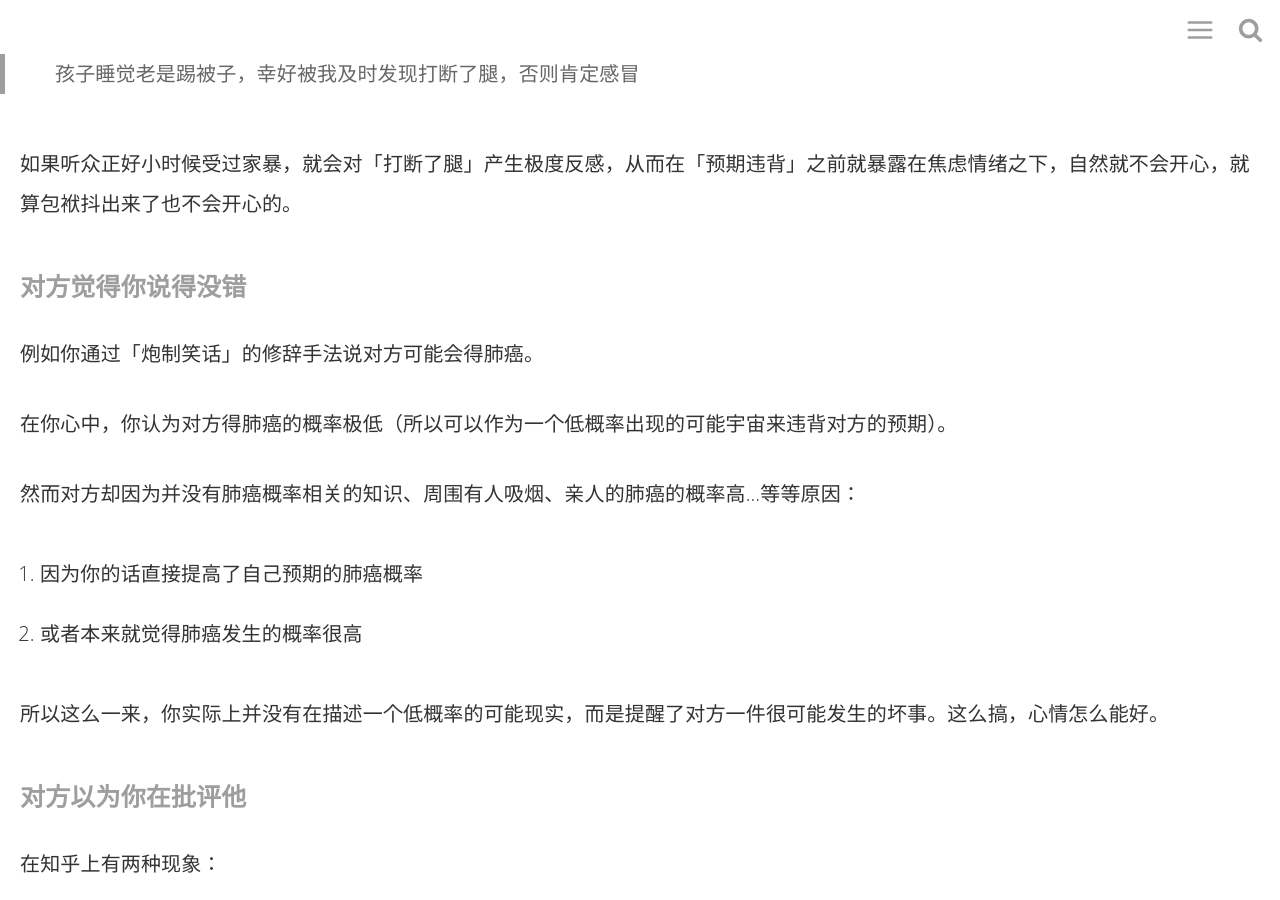
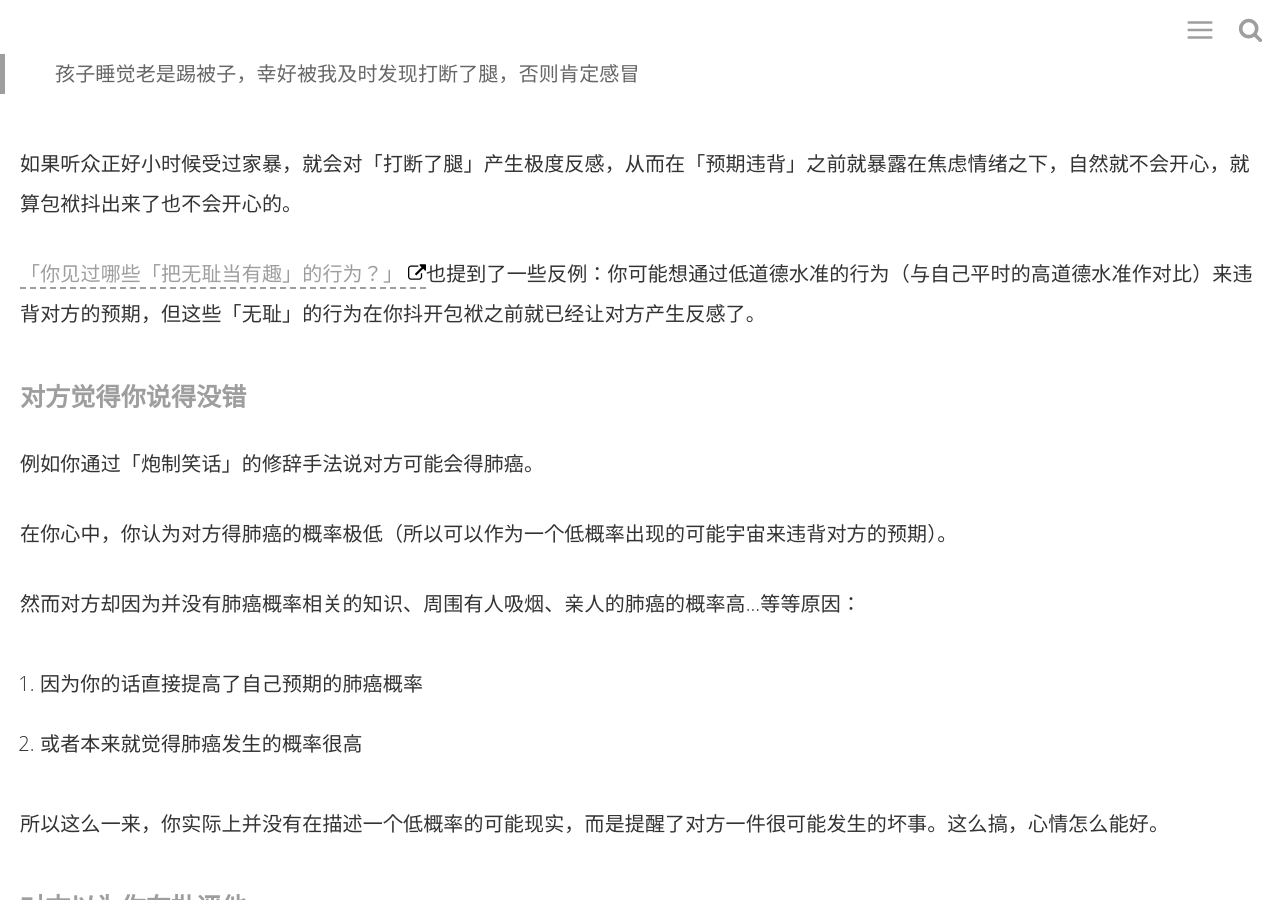
Before and after one commit to linonetwo/linonetwo.github.io, a Jekyll site: the page built from _posts/2019-09-20-这个玩笑不能开呀.md, in a window 1280 px wide and 900 px high, scrolled down 2221 px. Built offline with Jekyll 4.4.1, drawn with Linux system fonts in a browser that asks for light colours; comment, search, counter and statistics services are not loaded.

Commit message:
Update 2019-09-20-这个玩笑不能开呀.md

```diff
--- a/_posts/2019-09-20-这个玩笑不能开呀.md
+++ b/_posts/2019-09-20-这个玩笑不能开呀.md
@@ -47,6 +47,8 @@ introduction: '什么是「预期违背」，为什么我开了玩笑朋友却
 > 孩子睡觉老是踢被子，幸好被我及时发现打断了腿，否则肯定感冒
 
 如果听众正好小时候受过家暴，就会对「打断了腿」产生极度反感，从而在「预期违背」之前就暴露在焦虑情绪之下，自然就不会开心，就算包袱抖出来了也不会开心的。
+
+[「你见过哪些「把无耻当有趣」的行为？」](https://www.zhihu.com/question/50293388)也提到了一些反例：你可能想通过低道德水准的行为（与自己平时的高道德水准作对比）来违背对方的预期，但这些「无耻」的行为在你抖开包袱之前就已经让对方产生反感了。
 
 ### 对方觉得你说得没错
 
```
